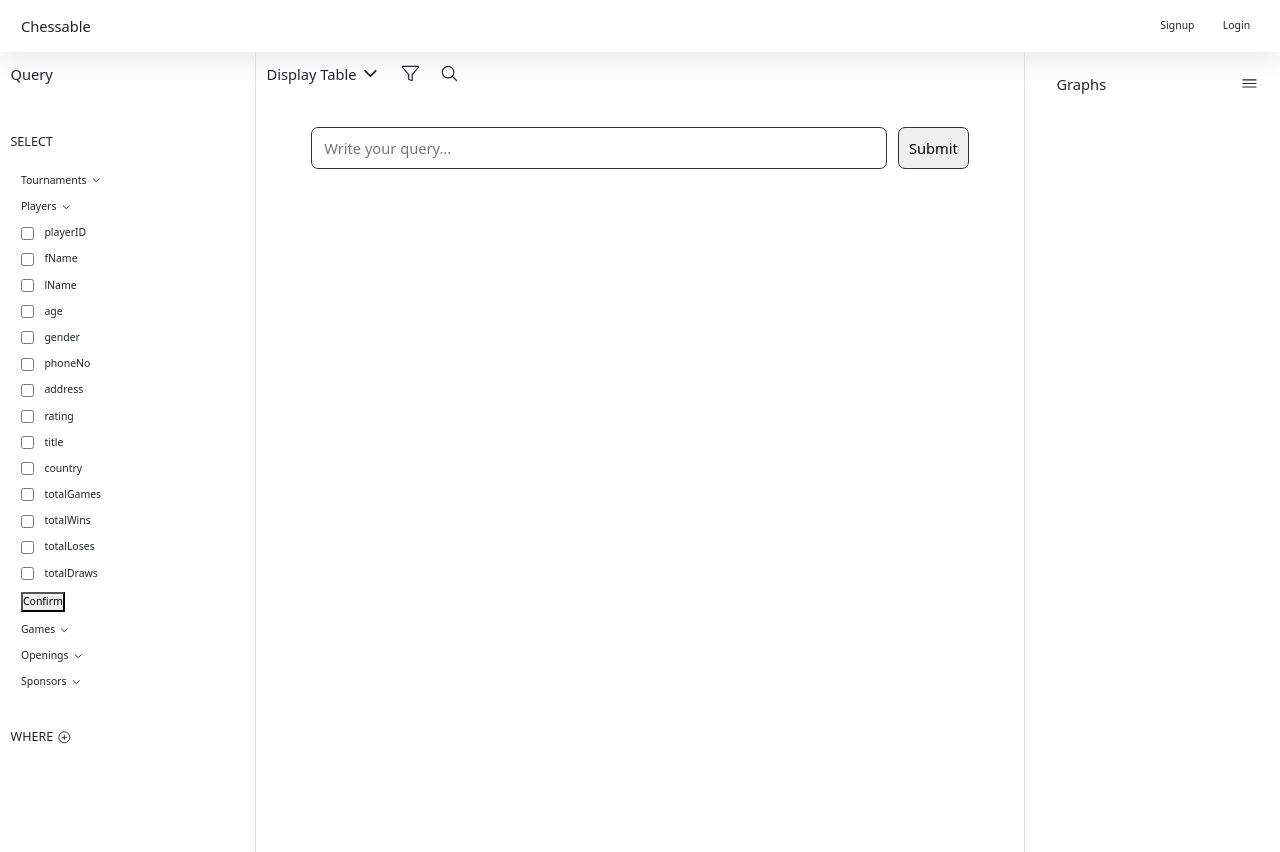
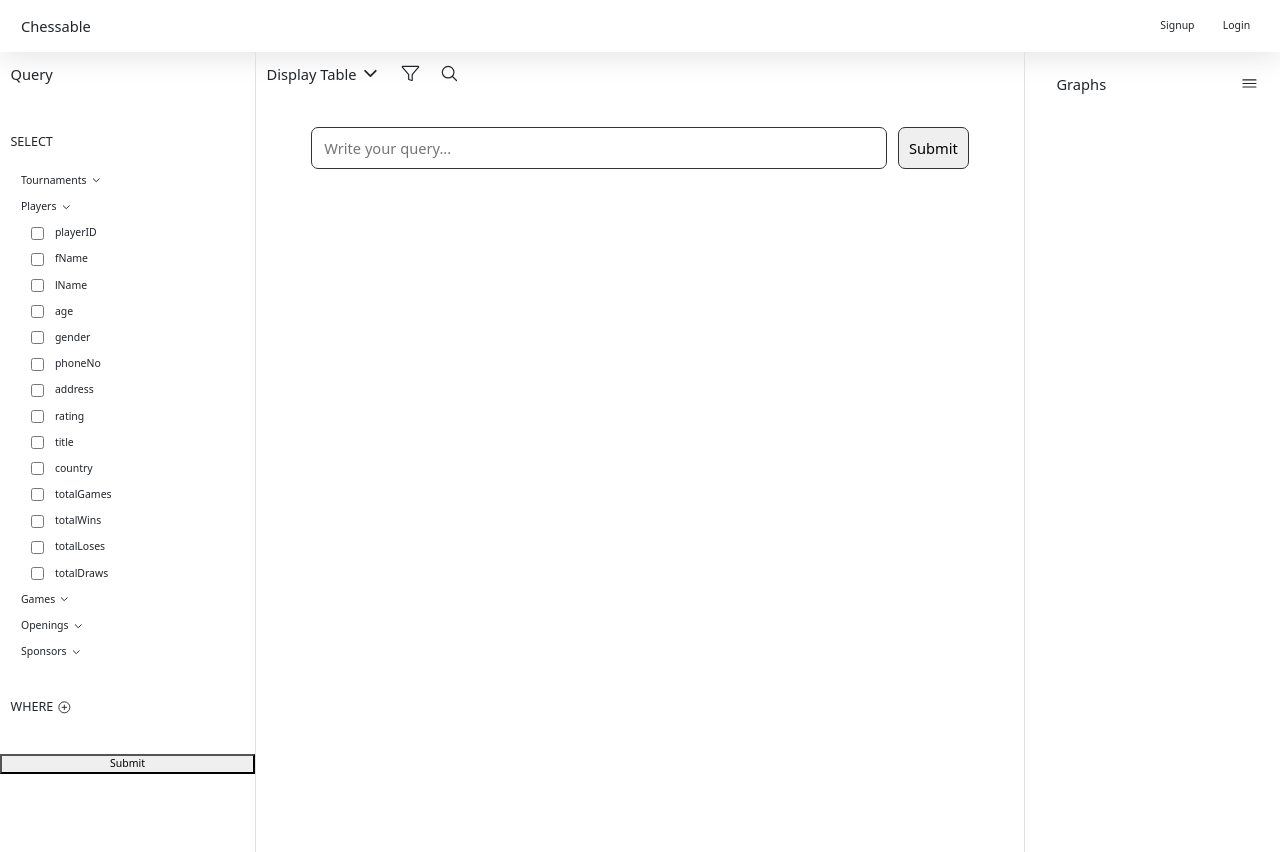
Before and after one commit to ThuNguyen-198/chessable, a React (Vite) app: page / in a window 1280 px wide. Both pictures are taken after a click on the element "Players". Built offline with nearby package versions, Linux system fonts and the light colour scheme.

Commit message:
handle query string

```diff
--- a/src/App.css
+++ b/src/App.css
@@ -118,6 +118,7 @@ html {
   align-items: center;
   justify-content: flex-start;
   gap: 1rem;
+  margin-left: 1rem;
 }
 .select-table-list input {
   width: fit-content;
--- a/src/App.jsx
+++ b/src/App.jsx
@@ -5,7 +5,7 @@ import "bootstrap/dist/css/bootstrap.css";
 function App() {
   // Section Query
   // Section Query - SELECT
-  const playerKeys = [
+  const playerCols = [
     "playerID",
     "fName",
     "lName",
@@ -21,17 +21,19 @@ function App() {
     "totalLoses",
     "totalDraws",
   ];
+  const gamesCols = ["ECO", "name", "moves"];
   const [isDisplayGamesCols, setIsDisplayGamesCols] = useState(false);
   const [isDisplayToursCols, setIsDisplayToursCols] = useState(false);
   const [isDisplayPlayersCols, setIsDisplayPlayersCols] = useState(false);
   const [isDisplayOpeningsCols, setIsDisplayOpeningsCols] = useState(false);
   const [isDisplaySponsorsCols, setIsDisplaySponsorsCols] = useState(false);
   const [checkedPlayersCols, setCheckedPlayersCols] = useState([]);
+  const [checkedGamesCols, setCheckedGamesCols] = useState([]);
   const handleCheckboxPlayers = (event) => {
-    setCheckedPlayersCols({
-      ...checkedPlayersCols,
-      [event.target.name]: event.target.checked,
-    });
+    setCheckedPlayersCols([...checkedPlayersCols, event.target.name]);
+  };
+  const handleCheckboxGames = (event) => {
+    setCheckedGamesCols([...checkedGamesCols, event.target.name]);
   };
   const handlePlayersFormSubmit = (event) => {
     event.preventDefault();
@@ -85,7 +87,49 @@ function App() {
   const addNumWhereRow = () => {
     setNumWhereRows(numWhereRows + 1);
   };
+  // Section Query - SUBMIT
+  const handleConvertToQuerySubmit = () => {
+    let queryString = "";
+    let selectString = "SELECT ";
+    let fromString = " FROM ";
 
+    let fromTableList = [];
+    //Handle SELECT STRING
+    if (checkedPlayersCols.length > 0) {
+      if (fromTableList.length > 0) selectString += ", ";
+      for (let i = 0; i < checkedPlayersCols.length; i++) {
+        if (i === checkedPlayersCols.length - 1)
+          selectString = selectString + checkedPlayersCols[i];
+        else selectString = selectString + checkedPlayersCols[i] + ", ";
+      }
+      fromTableList = [...fromTableList, "chessDB.players"];
+    }
+    if (checkedGamesCols.length > 0) {
+      if (fromTableList.length > 0) selectString += ", ";
+      for (let i = 0; i < checkedGamesCols.length; i++) {
+        if (i === checkedGamesCols.length - 1)
+          selectString = selectString + checkedGamesCols[i];
+        else selectString = selectString + checkedGamesCols[i] + ", ";
+      }
+      fromTableList = [...fromTableList, "chessDB.games"];
+    }
+    //Handle FROM STRING
+    console.log(fromTableList);
+    if (fromTableList.length === 1) fromString += fromTableList;
+    else {
+      for (let i = 0; i < fromTableList.length; i++) {
+        if (i === fromTableList.length - 1)
+          fromString = fromString + fromTableList[i];
+        else fromString = fromString + fromTableList[i] + " JOIN ";
+      }
+    }
+    //Handle querySring
+    console.log(selectString);
+    console.log(fromString);
+    console.log(queryString);
+    queryString = selectString + fromString;
+    setQuery(queryString);
+  };
   // Section Result
   // Section Result - Nav
   const [isDisplayTableMenu, setIsDisplayTableMenu] = useState(false);
@@ -252,7 +296,7 @@ function App() {
                 </div>
                 {isDisplayPlayersCols ? (
                   <form onSubmit={handlePlayersFormSubmit}>
-                    {playerKeys.map((col, index) => (
+                    {playerCols.map((col, index) => (
                       <label key={index}>
                         <input
                           type="checkbox"
@@ -263,21 +307,38 @@ function App() {
                         {col}
                       </label>
                     ))}
-                    <button type="submit">Confirm</button>
+                    {/* <button type="submit">Confirm</button> */}
                   </form>
                 ) : (
                   <></>
                 )}
               </li>
-
               <li>
                 <div
-                  className="text-icon"
+                  className="text-icon select-table"
                   onClick={() => displayQueryCols("games")}
                 >
                   Games
                   <ion-icon name="chevron-down-outline"></ion-icon>
                 </div>
+                {isDisplayGamesCols ? (
+                  <form>
+                    {gamesCols.map((col, index) => (
+                      <label key={index}>
+                        <input
+                          type="checkbox"
+                          name={col}
+                          checked={checkedGamesCols.col}
+                          onChange={handleCheckboxGames}
+                        />
+                        {col}
+                      </label>
+                    ))}
+                    {/* <button type="submit">Confirm</button> */}
+                  </form>
+                ) : (
+                  <></>
+                )}
               </li>
 
               <li>
@@ -356,6 +417,12 @@ function App() {
               ))}
             </div>
           </div>
+          <button
+            className="btn-convert-to-query-submit"
+            onClick={handleConvertToQuerySubmit}
+          >
+            Submit
+          </button>
         </section>
         {/* Section Content Container */}
         <section className="content-container">
```
